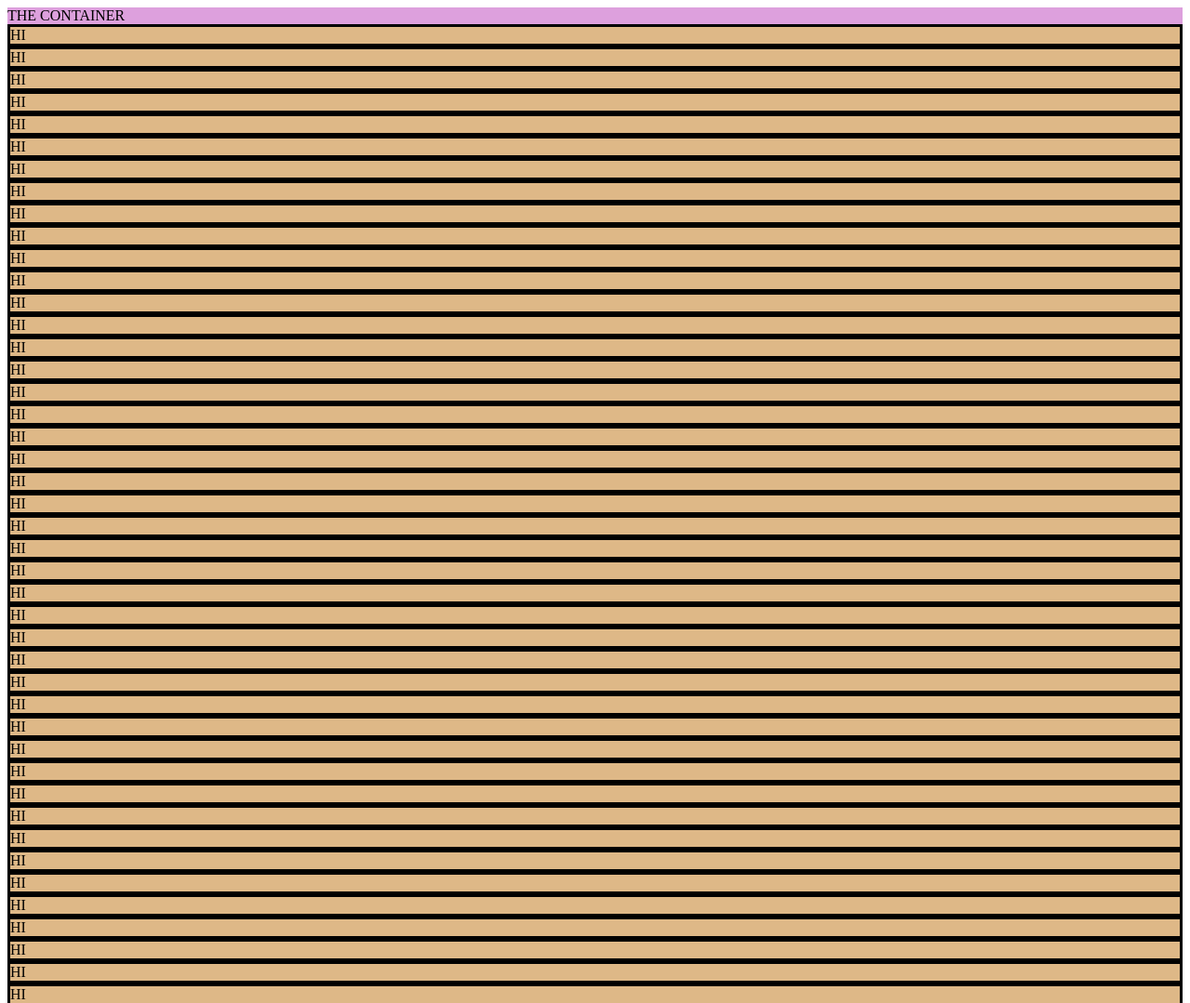
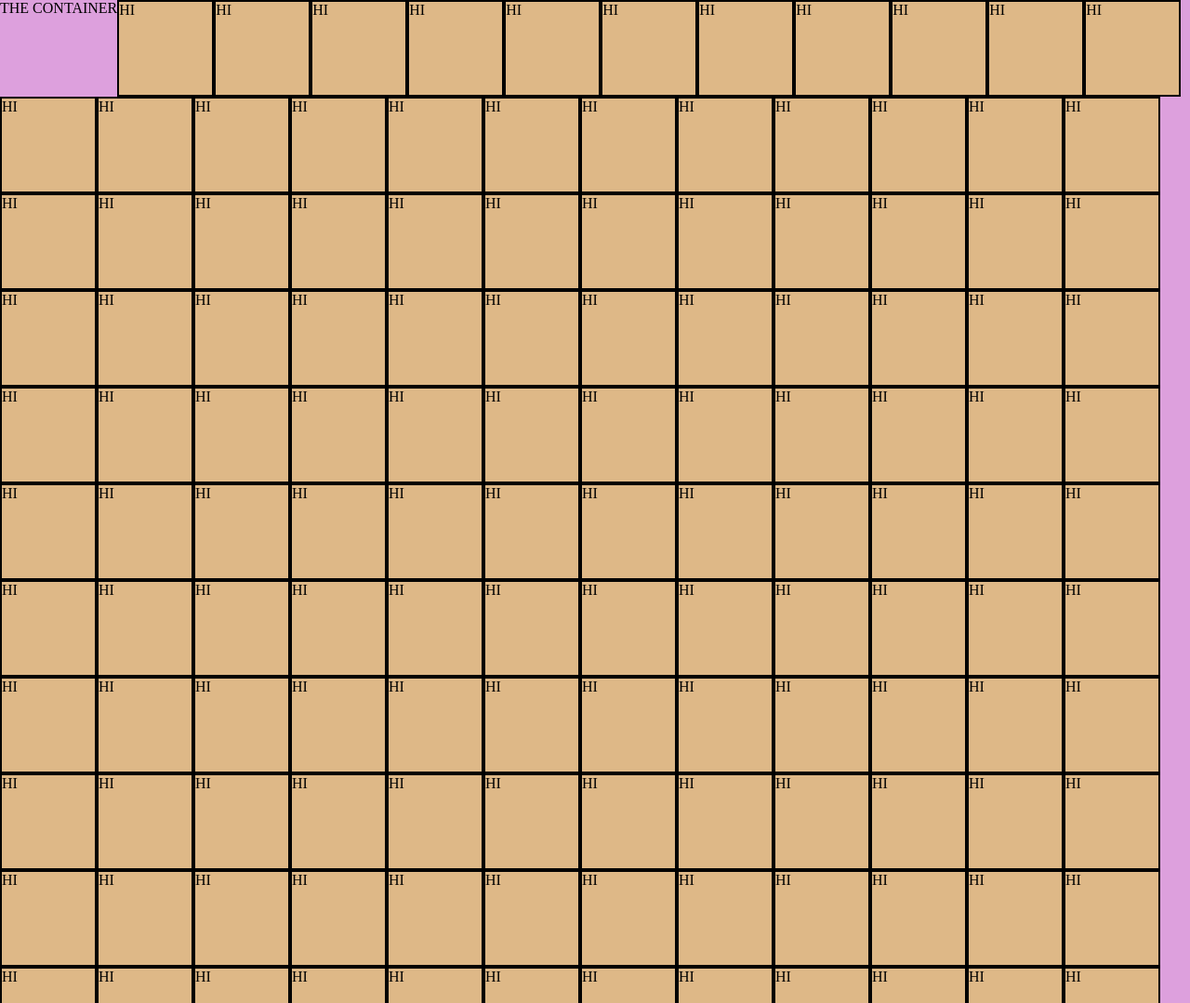
Before and after one commit to PeterXRiber/Etch-A-Sketch, a plain HTML site: page index.html in a window 1280 px wide. Shown: the top 1079 px of the page at 93% size. Drawn offline with Linux system fonts and the light colour scheme.

Commit message:
Made a grid that is uneven and needs some work, but it is progress

```diff
--- a/etch-a-sketch.js
+++ b/etch-a-sketch.js
@@ -1,11 +1,42 @@
 
-const container = document.querySelector("#container");
 
-for (i = 0; i < 16; i++) {
-    for (j = 0; j < i; j++){
+document.addEventListener("DOMContentLoaded", function() {
+
+
+
+
+    var container = document.querySelector("#container");
+
+
+    let row = 16;
+    let column = 16;
+
+
+    for (i = 0; i < row; i++) {
+
         const squareDiv = document.createElement("div");
-        squareDiv.textContent = "HI";
-        squareDiv.classList.add("squareDiv");
-        container.appendChild(squareDiv);
+            squareDiv.textContent = "HI";
+            squareDiv.classList.add("squareDiv");
+
+            squareDiv.style.left = i * 100 + "px";
+
+
+
+            container.appendChild(squareDiv);
+
+        for (j = 0; j < column; j++) {
+
+            const squareDiv = document.createElement("div");
+            squareDiv.textContent = "HI";
+            squareDiv.classList.add("squareDiv");
+
+
+            squareDiv.style.left = j * 100 + "px";
+
+
+            container.appendChild(squareDiv);
+        }
     }
-}
+
+
+});
--- a/style.css
+++ b/style.css
@@ -1,22 +1,25 @@
 body{
-    color: plum;
+    display: flex;
+    flex-wrap: wrap;
+    margin: 0;
+    padding: 0;
+
+    background-color: plum;
 }
 
 #container {
     display: flex;
-flex-direction: column;
-justify-content: center;
+    flex-wrap: wrap;
     color: black;
-    background-color: plum;
+
 
 }
 
 .squareDiv {
-display: flex;
+    width: 100px;
+    height: 100px;
+    border: 2px solid #000;
 
-
-
-border: solid;
 border-color: black;
 background-color: burlywood;
 }
```
Also changed, not shown: 1 other file.
